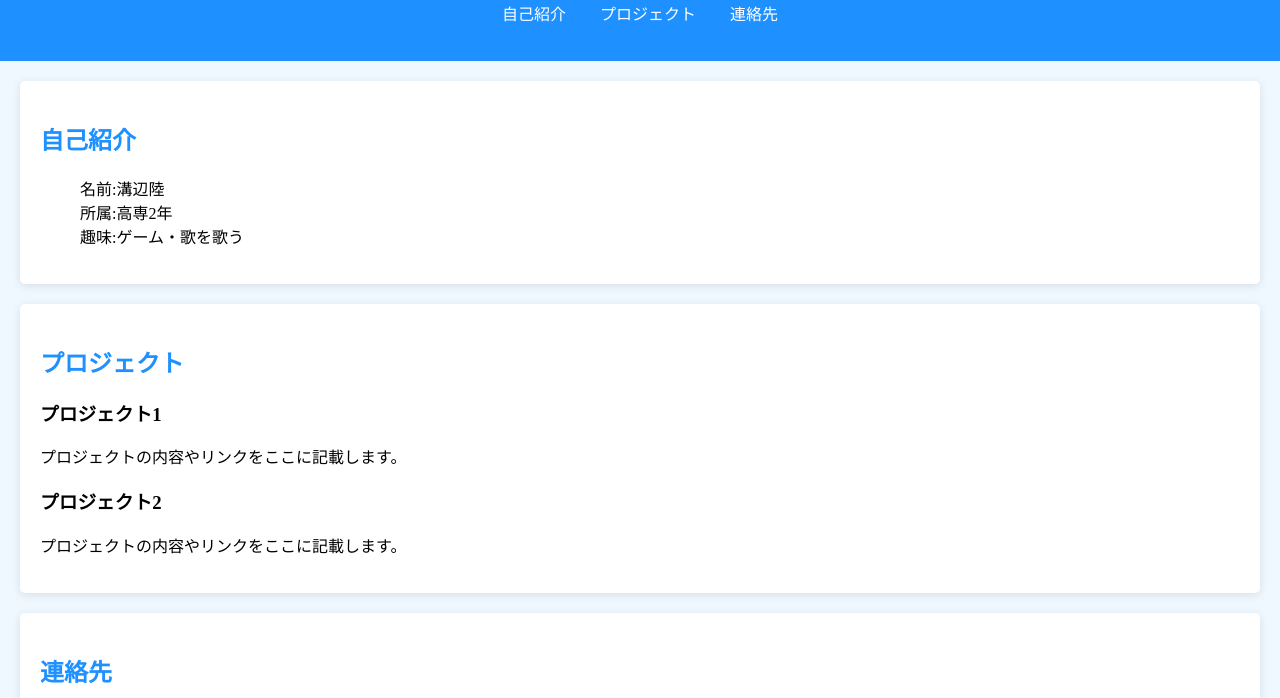
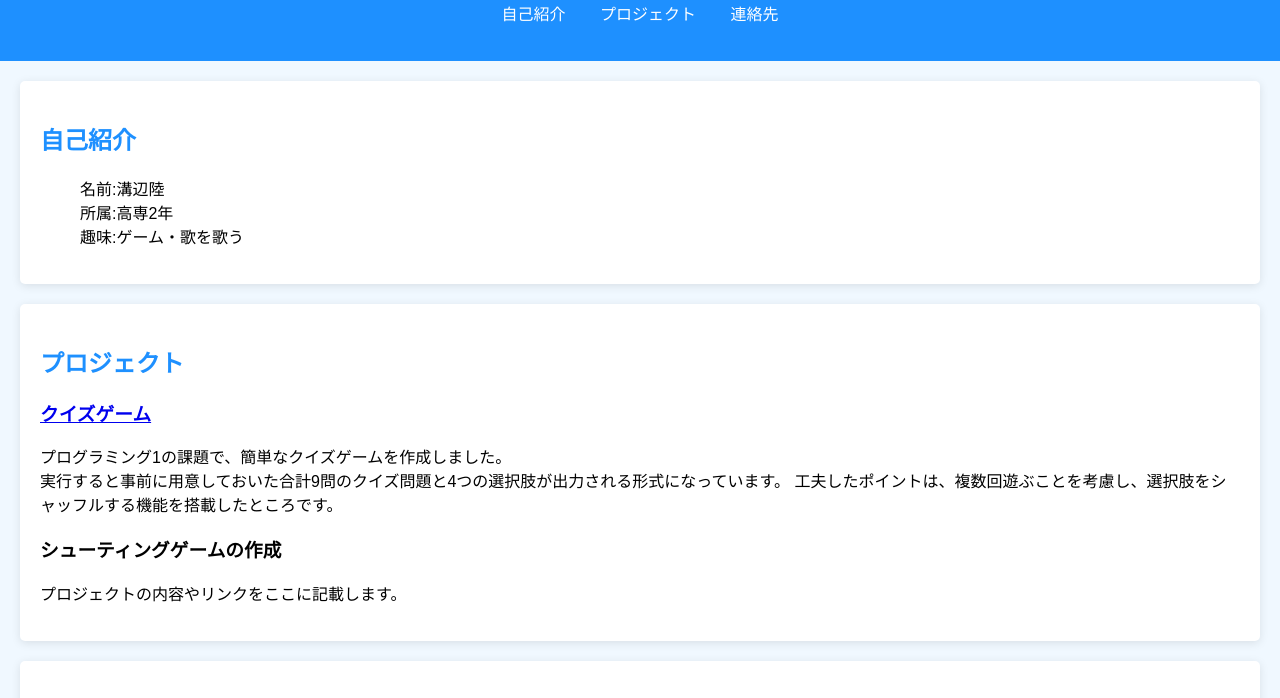
Before and after one commit to kuri227/PG1-portfolio, a plain HTML site: page index.html in a window 1280 px wide. Shown: the part 99-797 px from the top of the page. Drawn offline with Linux system fonts and the light colour scheme.

Commit message:
update index.html and styles.css

```diff
--- a/index.html
+++ b/index.html
@@ -31,11 +31,14 @@
     <section id="projects">
         <h2>プロジェクト</h2>
         <div class="project">
-            <h3>プロジェクト1</h3>
-            <p>プロジェクトの内容やリンクをここに記載します。</p>
+            <h3><a href="https://colab.research.google.com/drive/1coHaIhKgrtZ5fRi85KWdHDMBiaK9wUsA?usp=sharing">クイズゲーム</a></h3>
+            <p>プログラミング1の課題で、簡単なクイズゲームを作成しました。<br>
+                実行すると事前に用意しておいた合計9問のクイズ問題と4つの選択肢が出力される形式になっています。
+                工夫したポイントは、複数回遊ぶことを考慮し、選択肢をシャッフルする機能を搭載したところです。
+            </p>
         </div>
         <div class="project">
-            <h3>プロジェクト2</h3>
+            <h3>シューティングゲームの作成</h3>
             <p>プロジェクトの内容やリンクをここに記載します。</p>
         </div>
         <!-- 他のプロジェクトもここに追加できます -->
--- a/styles.css
+++ b/styles.css
@@ -1,5 +1,5 @@
 body {
-    font-family: M PLUS 1p;
+    font-family: Arial, sans-serif;
     margin: 0;
     padding: 0;
     background-color: #f0f8ff; /* 明るい青の背景 */
```
